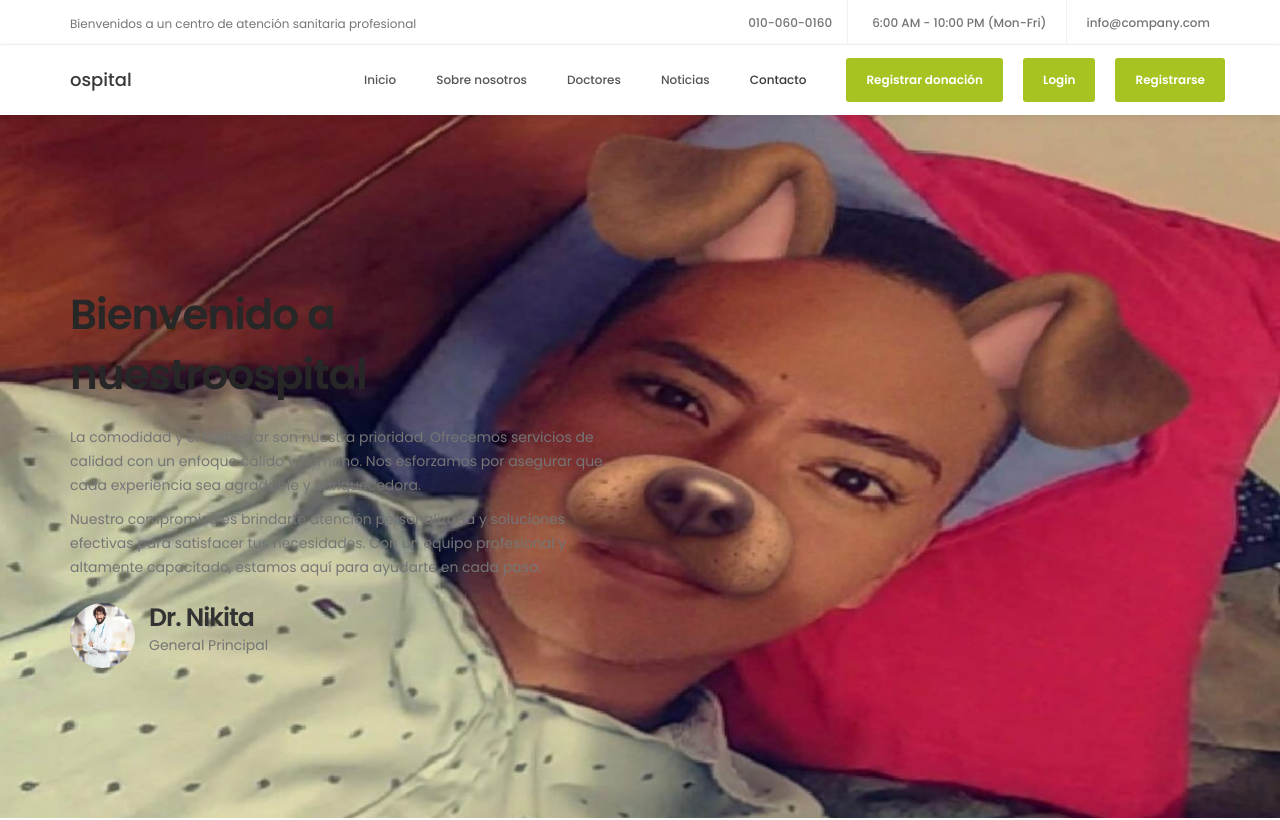
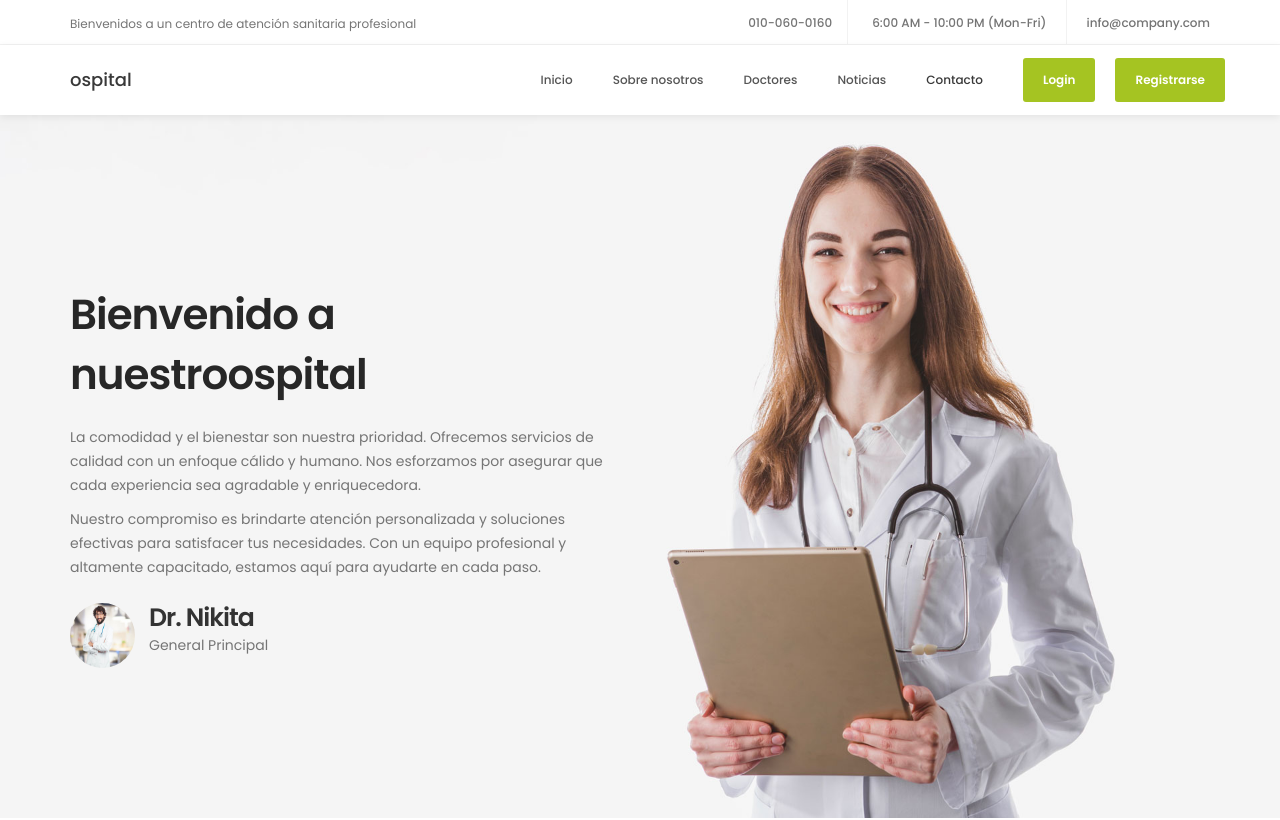
Before and after one commit to JulianN2707/BloodDonation_Version2, an Angular app in the folder BloodDonationUI/blood-donation/: page / in a window 1280 px wide. Shown: the top 820 px of the page. Built offline with nearby package versions, Linux system fonts and the light colour scheme; some icons are missing.

Commit message:
Ajuste login

```diff
--- a/BloodDonationUI/blood-donation/src/app/components/donations/donations.component.html
+++ b/BloodDonationUI/blood-donation/src/app/components/donations/donations.component.html
@@ -52,9 +52,6 @@
                      <li><a href="#team" class="smoothScroll">Doctores</a></li>
                      <li><a href="#news" class="smoothScroll">Noticias</a></li>
                      <li><a href="#google-map" class="smoothScroll">Contacto</a></li>
-                     <li class="appointment-btn">
-                      <a [routerLink]="['/login']" (click)="$event.preventDefault()">Registrar donación</a>
-                    </li>
                     <li class="appointment-btn">
                       <a [routerLink]="['/login']" (click)="$event.preventDefault()">Login</a>
                     </li>
--- a/BloodDonationUI/blood-donation/src/app/components/login/login.component.ts
+++ b/BloodDonationUI/blood-donation/src/app/components/login/login.component.ts
@@ -42,13 +42,13 @@ export class LoginComponent implements OnInit{
 
   iniciarSesion(credenciales: any): void {
     console.log("CREDENCIALES: ", credenciales);
-    if(credenciales.usuario == "enfermeranikita@gmail.com" && credenciales.contrasena == "Colombia2024."){
+    if(credenciales.usuario == "enfermeranc@gmail.com" && credenciales.contrasena == "Colombia2024."){
       console.log("Inicio enfermero");
       this.router.navigate(['/registro-donacion']);
     }
-    else if(credenciales.usuario == "solicitante@gmail.com" && credenciales.contrasena == "Colombia2024."){
+    else if(credenciales.usuario == "admin@gmail.com" && credenciales.contrasena == "Colombia2024."){
       console.log("Inicio solicitante");
-      this.router.navigate(['/create-usuario']);
+      this.router.navigate(['/administrative']);
     }
   }
 
--- a/BloodDonationUI/blood-donation/src/assets/css/tooplate-style.css
+++ b/BloodDonationUI/blood-donation/src/assets/css/tooplate-style.css
@@ -469,7 +469,7 @@ http://www.tooplate.com/view/2098-health
   -----------------------------------------*/
 
   #about {
-    background: url('../images/perro.jpg') no-repeat top center;
+    background: url('../images/about-bg.jpg') no-repeat top center;
     background-size: cover;
     padding-top: 150px;
     padding-bottom: 150px;
```
Also changed, not shown: BloodDonationUI/blood-donation/src/assets/images/NC.jpg (deleted), BloodDonationUI/blood-donation/src/assets/images/perro.jpg (deleted).
